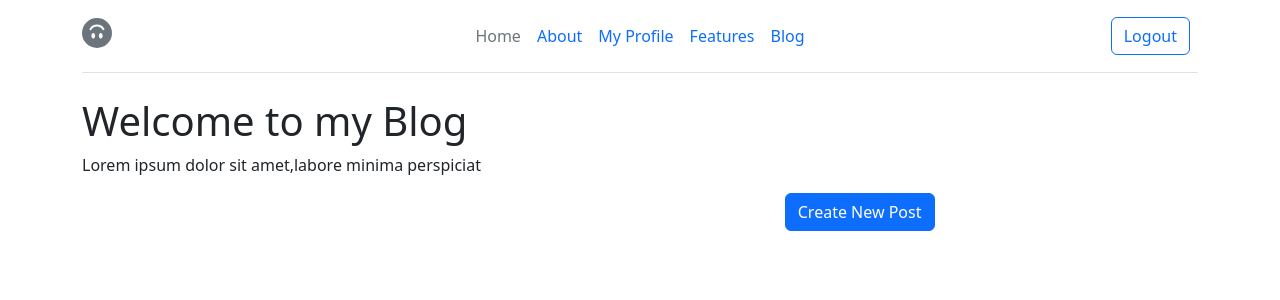
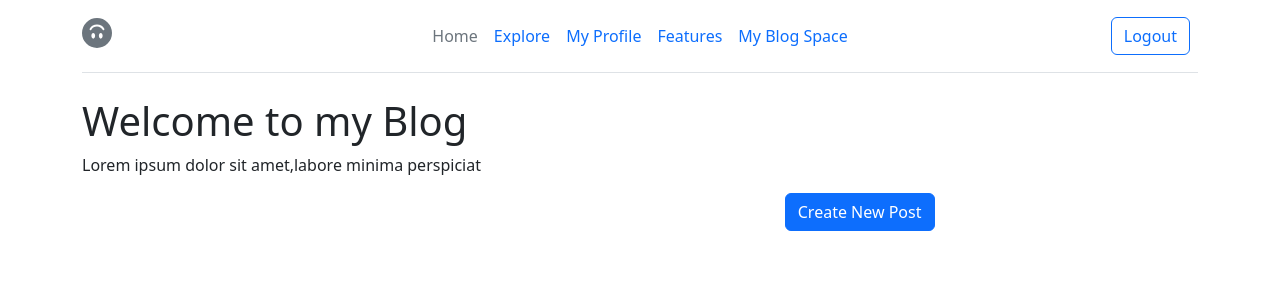
Before and after one commit to RalIlieva/flask-portfo-web-app, a Flask app: page /blog in a window 1280 px wide. Shown: the top 300 px of the page. Run offline with Flask 3, Linux system fonts and the light colour scheme; the visitor is signed in with stand-in values (Sample User, id 1); data comes from the database, SQL or seed files in the repository; data that the repository does not hold is empty; some libraries are stand-ins or nearby versions.

Commit message:
Try to fix the explore page, blog page and pagination

```diff
--- a/website/templates/base.html
+++ b/website/templates/base.html
@@ -19,11 +19,11 @@
       </div>
       <ul class="nav col-12 col-md-auto mb-2 justify-content-center mb-md-0">
         <li><a href="{{ url_for('views.home') }}" class="nav-link px-2 link-secondary">Home</a></li>
-        <li><a href="#" class="nav-link px-2">About</a></li>
+        <li><a href="{{ url_for('views.explore') }}" class="nav-link px-2">Explore</a></li>
           {% if current_user.is_authenticated %}
         <li><a href="{{ url_for('views.myprofile', name=current_user.name) }}" class="nav-link px-2">My Profile</a></li>
         <li><a href="#" class="nav-link px-2">Features</a></li>
-        <li><a href="{{ url_for('views.blog_all_posts') }}" class="nav-link px-2">Blog</a></li>
+        <li><a href="{{ url_for('views.blog_all_posts') }}" class="nav-link px-2">My Blog Space</a></li>
 
       </ul>
      <div class="col-md-3 text-end">
--- a/website/views.py
+++ b/website/views.py
@@ -41,6 +41,41 @@ def myprofile(name):
     # Show all own and following posts on my profile.
     # When viewing other profile - show only the posts of the user
     page = request.args.get('page', 1, type=int)
+    posts = user.posts
+    # query_posts = user.posts
+    # posts = query_posts.paginate(page=page, per_page=3, error_out=False)
+    # next_url = url_for('views.myprofile', name=user.name, page=posts.next_num) \
+    #         if posts.has_next else None
+    # prev_url = url_for('views.myprofile', name=user.name, page=posts.prev_num)\
+    #     if posts.has_prev else None
+
+    query_comments = Comments.query.filter_by(author_id=user.id)
+    comments = db.paginate(query_comments, page=page, max_per_page=4, error_out=False)
+    next_url = url_for('views.myprofile', name=user.name, page=comments.next_num)\
+        if comments.has_next else None
+    prev_url = url_for('views.myprofile',name=user.name, page=comments.prev_num)\
+        if comments.has_prev else None
+
+    followform = EmptyForm()
+
+    return render_template('profile.html', form=form, current_user=current_user,
+                           user=user, posts=posts, comments=comments, followform=followform,
+                           next_url=next_url, prev_url=prev_url)
+
+    # Version 1
+    # posts = user.posts
+    #
+    # comments = user.comments
+    #
+    # followform = EmptyForm()
+    #
+    # return render_template('profile.html', form=form, current_user=current_user,
+    #                        user=user, posts=posts, comments=comments, followform=followform)
+
+    # Version 2
+    # Show all own and following posts on my profile.
+    # When viewing other profile - show only the posts of the user
+    # page = request.args.get('page', 1, type=int)
     # if user == current_user:
     #     posts = db.session.scalars(current_user.following_posts()).all()
     # else:
@@ -53,31 +88,33 @@ def myprofile(name):
     # return render_template('profile.html', form=form, current_user=current_user,
     #                        user=user, posts=posts, comments=comments, followform=followform)
 
-    page = request.args.get('page', 1, type=int)
-    if user == current_user:
-        query_posts = current_user.following_posts()
-    else:
-        query_posts = user.posts
 
-    posts = db.paginate(query_posts, page=page, per_page=3, error_out=False)
+    # Version 3
+    # page = request.args.get('page', 1, type=int)
+    # if user == current_user:
+    #     query_posts = current_user.following_posts()
+    # else:
+    #     query_posts = user.posts
+    #
+    # posts = db.paginate(query_posts, page=page, per_page=3, error_out=False)
+    #
+    # next_url = url_for('views.myprofile', name=user.name, page=posts.next_num)\
+    #     if posts.has_next else None
+    # prev_url = url_for('views.myprofile', name=user.name, page=posts.prev_num)\
+    #     if posts.has_prev else None
+    #
+    # query_comments = Comments.query.filter_by(author_id=user.id)
+    # comments = db.paginate(query_comments, page=page, max_per_page=4, error_out=False)
+    # next_url = url_for('views.myprofile', name=user.name, page=comments.next_num)\
+    #     if posts.has_next else None
+    # prev_url = url_for('views.myprofile',name=user.name, page=comments.prev_num)\
+    #     if posts.has_prev else None
 
-    next_url = url_for('views.myprofile', name=user.name, page=posts.next_num)\
-        if posts.has_next else None
-    prev_url = url_for('views.myprofile', name=user.name, page=posts.prev_num)\
-        if posts.has_prev else None
-
-    query_comments = Comments.query.filter_by(author_id=user.id)
-    comments = db.paginate(query_comments, page=page, max_per_page=4, error_out=False)
-    next_url = url_for('views.myprofile', name=user.name, page=comments.next_num)\
-        if posts.has_next else None
-    prev_url = url_for('views.myprofile',name=user.name, page=comments.prev_num)\
-        if posts.has_prev else None
-
-    followform = EmptyForm()
-
-    return render_template('profile.html', form=form, current_user=current_user,
-                           user=user, posts=posts, comments=comments, followform=followform,
-                           next_url=next_url, prev_url=prev_url)
+    # followform = EmptyForm()
+    #
+    # return render_template('profile.html', form=form, current_user=current_user,
+    #                        user=user, posts=posts, comments=comments, followform=followform)
+                           # next_url=next_url, prev_url=prev_url)
 
 
 @views.route('/delete-note/<int:note_id>', methods=['POST'])
@@ -94,22 +131,30 @@ def delete_note(note_id):
     return redirect(url_for('views.myprofile', name=current_user.name))
 
 
+@views.route('/explore')
+@login_required
+def explore():
+    page = request.args.get('page', 1, type=int)
+    posts = db.select(BlogPost).order_by(BlogPost.date.desc())
+    posts = db.paginate(posts, page=page, per_page=2, error_out=False)
+    next_url = url_for('views.explore', page=posts.next_num) \
+        if posts.has_next else None
+    prev_url = url_for('views.explore', page=posts.prev_num) \
+        if posts.has_prev else None
+
+    return render_template("blog.html", all_posts=posts, current_user=current_user,
+                           next_url=next_url, prev_url=prev_url)
+
+
 # Blog
 @views.route('/blog', methods=['GET', 'POST'])
 @login_required
 def blog_all_posts():
-    page = request.args.get('page', 1, type=int)
-    query = db.select(BlogPost).order_by(BlogPost.date.desc())
-    posts = db.paginate(query, page=page, per_page=2, error_out=False)
-    next_url = url_for('views.blog_all_posts', page=posts.next_num) \
-        if posts.has_next else None
-    prev_url = url_for('views.blog_all_posts', page=posts.prev_num) \
-        if posts.has_prev else None
-
     # result = db.session.execute(db.select(BlogPost))
     # posts = result.scalars().all()
-    return render_template("blog.html", all_posts=posts.items, current_user=current_user,
-                           next_url=next_url, prev_url=prev_url)
+    # page = request.args.get('page', 1, type=int)
+    posts = db.session.scalars(current_user.following_posts()).all()
+    return render_template("blog.html", all_posts=posts, current_user=current_user)
 
 
 @views.route('/blog/<int:post_id>', methods=["GET", "POST"])
```
Also changed, not shown: 2 other files.
